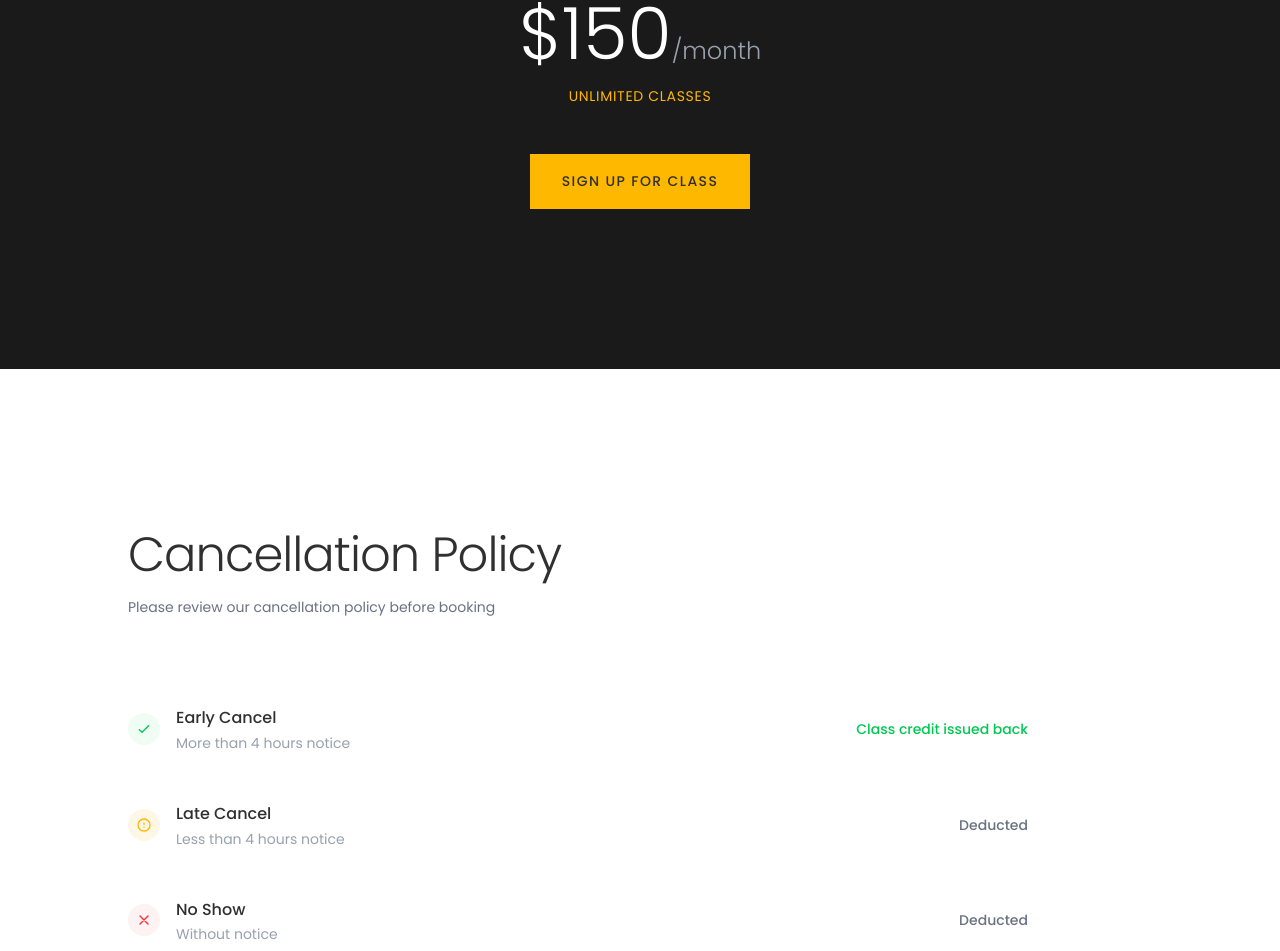
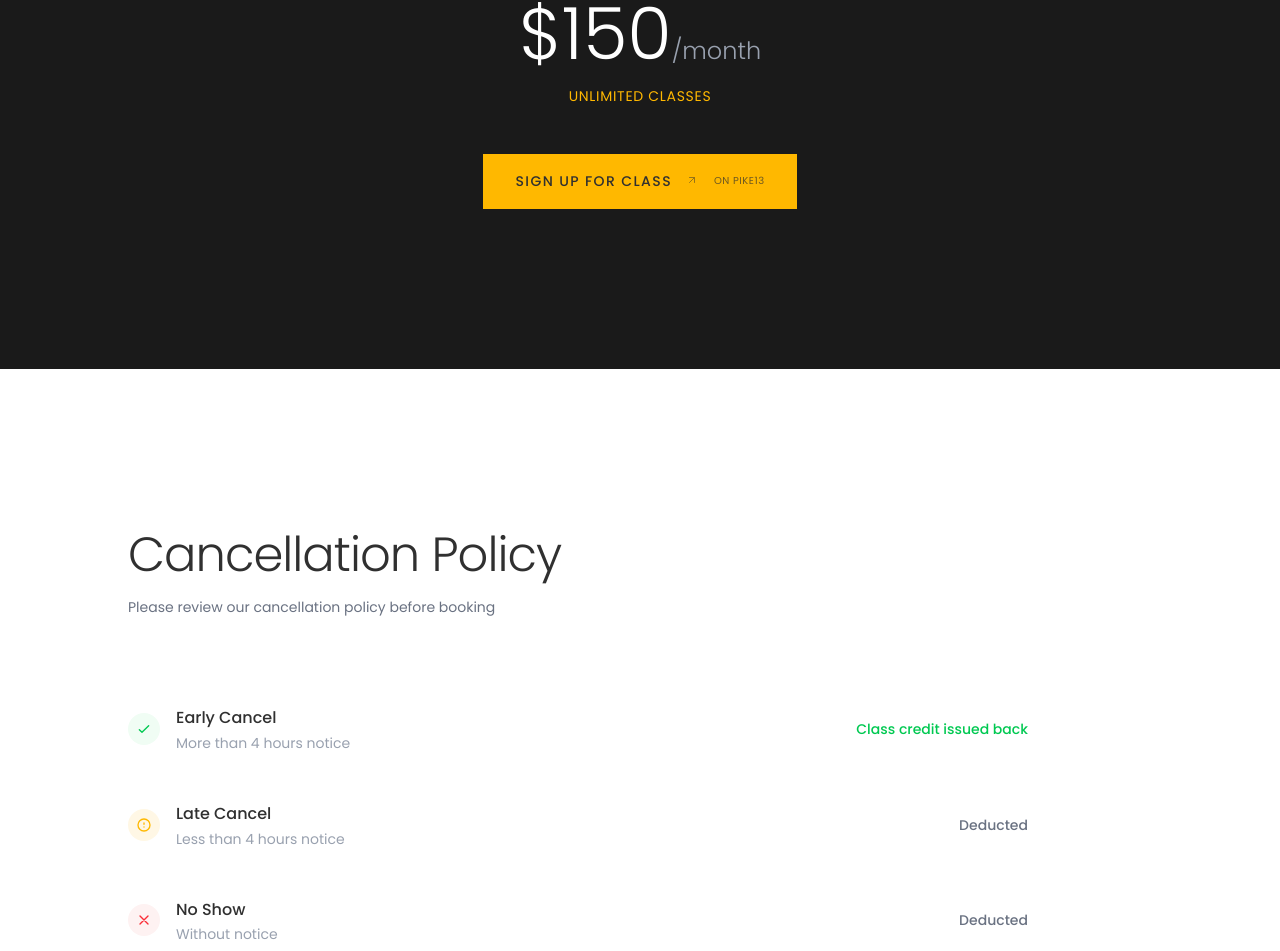
Before and after one commit to wldnjs95/Evenground, a Next.js app: page /pricing/classes in a window 1280 px wide. Shown: the part 2200-3151 px from the top of the page. Built offline with nearby package versions, Linux system fonts and the light colour scheme.

Commit message:
Fix pricing Sign Up button to match schedule page style
- Replace Link with ExternalLink pointing to Pike13
- Add showPlatform to display "on Pike13" indicator
- Match btn-gold style consistent with schedule page CTA

Co-Authored-By: Claude Opus 4.6 <noreply@anthropic.com>

```diff
--- a/src/app/pricing/classes/page.tsx
+++ b/src/app/pricing/classes/page.tsx
@@ -6,6 +6,7 @@ import PageTransition from '@/components/PageTransition';
 import AnimatedSection, { AnimatedChild } from '@/components/AnimatedSection';
 import { motion } from 'framer-motion';
 import Link from 'next/link';
+import ExternalLink from '@/components/ExternalLink';
 
 const classPacks = [
   { name: 'Single Class', price: 20, perClass: null, description: 'Drop-in' },
@@ -181,12 +182,14 @@ export default function ClassPricing() {
                 whileTap={{ scale: 0.98 }}
                 className="inline-block"
               >
-                <Link
-                  href="#"
-                  className="btn btn-gold"
+                <ExternalLink
+                  href="https://evenground.pike13.com/schedule"
+                  platform="Pike13"
+                  showPlatform
+                  className="btn btn-gold inline-flex items-center gap-2"
                 >
                   Sign Up for Class
-                </Link>
+                </ExternalLink>
               </motion.div>
             </AnimatedSection>
           </section>
```
